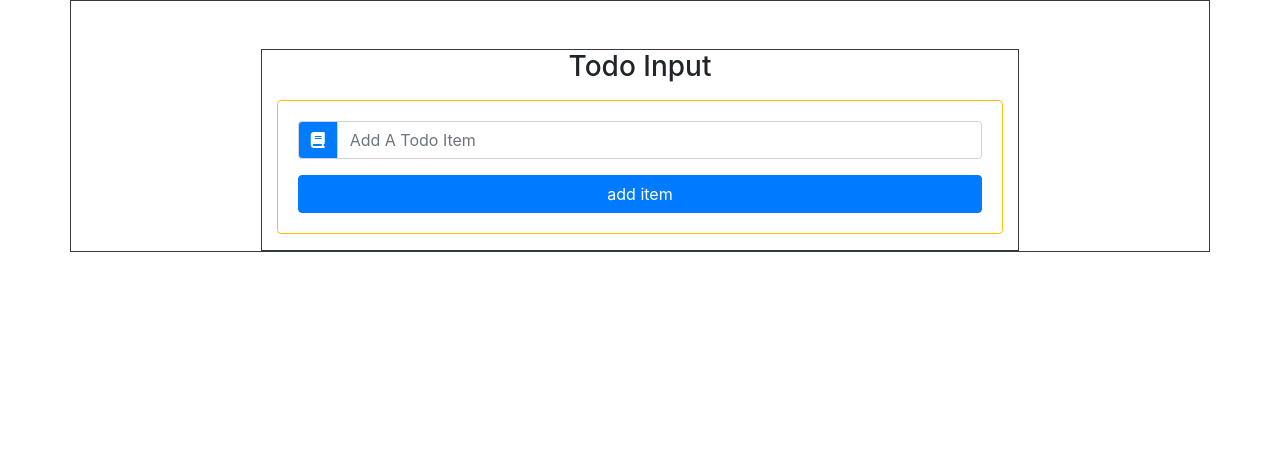
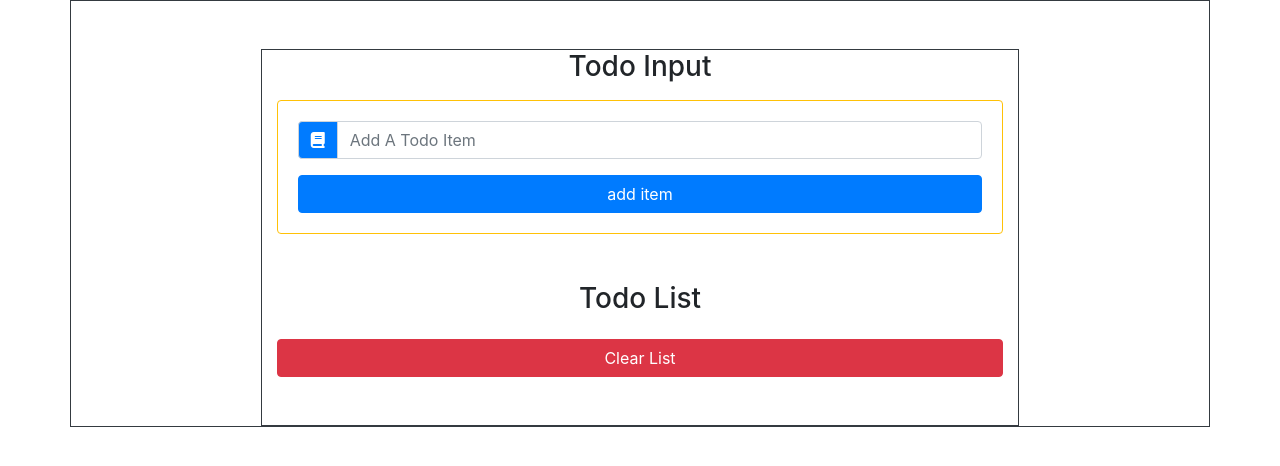
Before and after one commit to muhammadsalif/Todo-List-App-React, a React (Create React App) app: page / in a window 1280 px wide. Shown: the top 466 px of the page. Built offline with nearby package versions, Linux system fonts and the light colour scheme.

Commit message:
Todo list component almost done.

```diff
--- a/src/App.js
+++ b/src/App.js
@@ -4,7 +4,7 @@ import React, { Component } from "react";
 import uuid from "react-uuid";
 import "bootstrap/dist/css/bootstrap.min.css";
 import TodoInput from "./components/TodoInput";
-// import TodoList from "./components/TodoList";
+import TodoList from "./components/TodoList";
 
 class App extends Component {
   state = {
@@ -60,12 +60,12 @@ class App extends Component {
               handleSubmit={this.handleSubmit}
               editItem={this.editItem}
             ></TodoInput>
-            {/* <TodoList
+            <TodoList
               items={this.state.items}
               clearList={this.clearList}
               handleEdit={this.handleEdit}
               handleDelete={this.handleDelete}
-            ></TodoList> */}
+            ></TodoList>
           </div>
         </div>
       </div>
--- a/src/components/TodoList.jsx
+++ b/src/components/TodoList.jsx
@@ -3,11 +3,25 @@ import TodoItem from "./TodoItem";
 
 class TodoList extends Component {
   render() {
+    const { items, clearList, handleEdit, handleDelete } = this.props;
     return (
-      <React.Fragment>
-        <h1>Hello from TodoList</h1>
-        <TodoItem></TodoItem>
-      </React.Fragment>
+      <ul className="list-group my-5">
+        <h3 className="text-capitalize text-center">todo list</h3>
+        {items.map((item) => {
+          return (
+            <TodoItem
+              key={item.id}
+              title={item.title}
+              handleDelete={() => handleDelete(item.id)}
+              handleEdit={() => handleEdit(item.id)}
+            ></TodoItem>
+          );
+        })}
+
+        <button className="btn btn-danger btn-block text-capitalize text-center mt-3">
+          clear list
+        </button>
+      </ul>
     );
   }
 }
```
